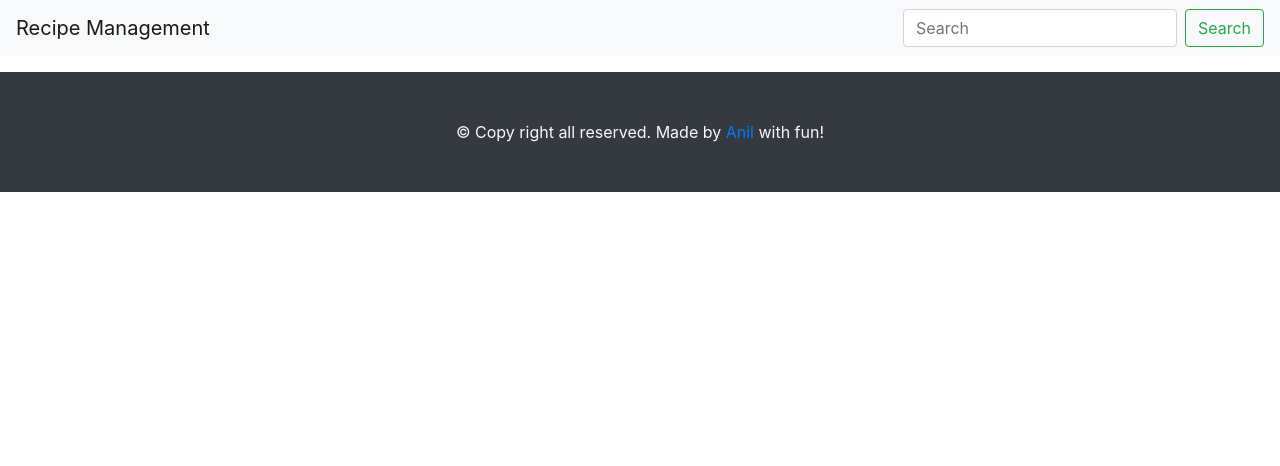
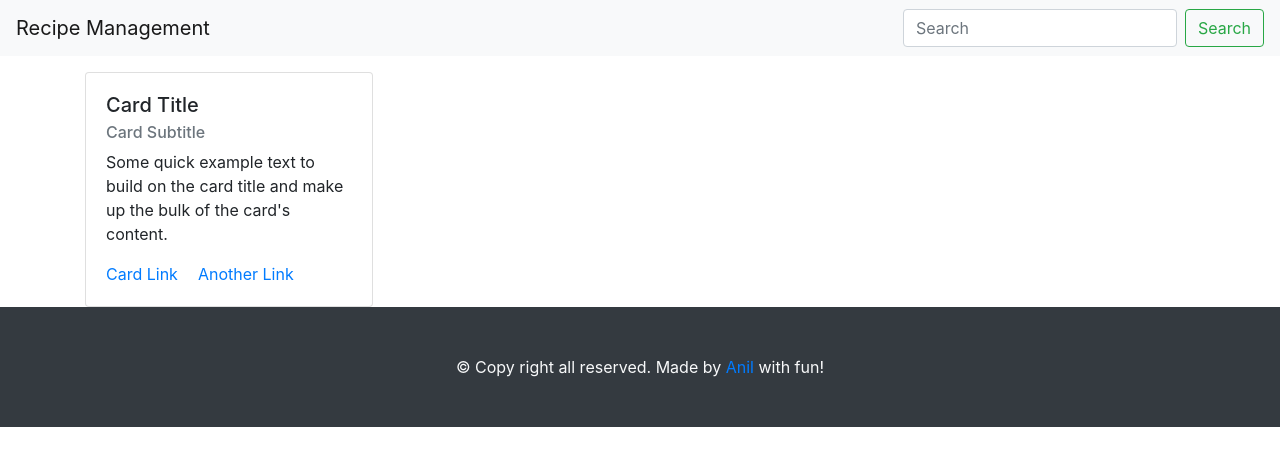
Before and after one commit to thakurianil/RecipeManagement, a React (Vite) app: page / in a window 1280 px wide. Shown: the top 466 px of the page. Built offline with nearby package versions, Linux system fonts and the light colour scheme.

Commit message:
Updating

```diff
--- a/src/App.jsx
+++ b/src/App.jsx
@@ -10,7 +10,7 @@ function App() {
       <Routes>
         {/* Public Routes */}
         <Route path="*" element={<DefaultLayout />}>
-
+        <Route index element={<Recipe />} />
         </Route>
         </Routes>
     </>
```
